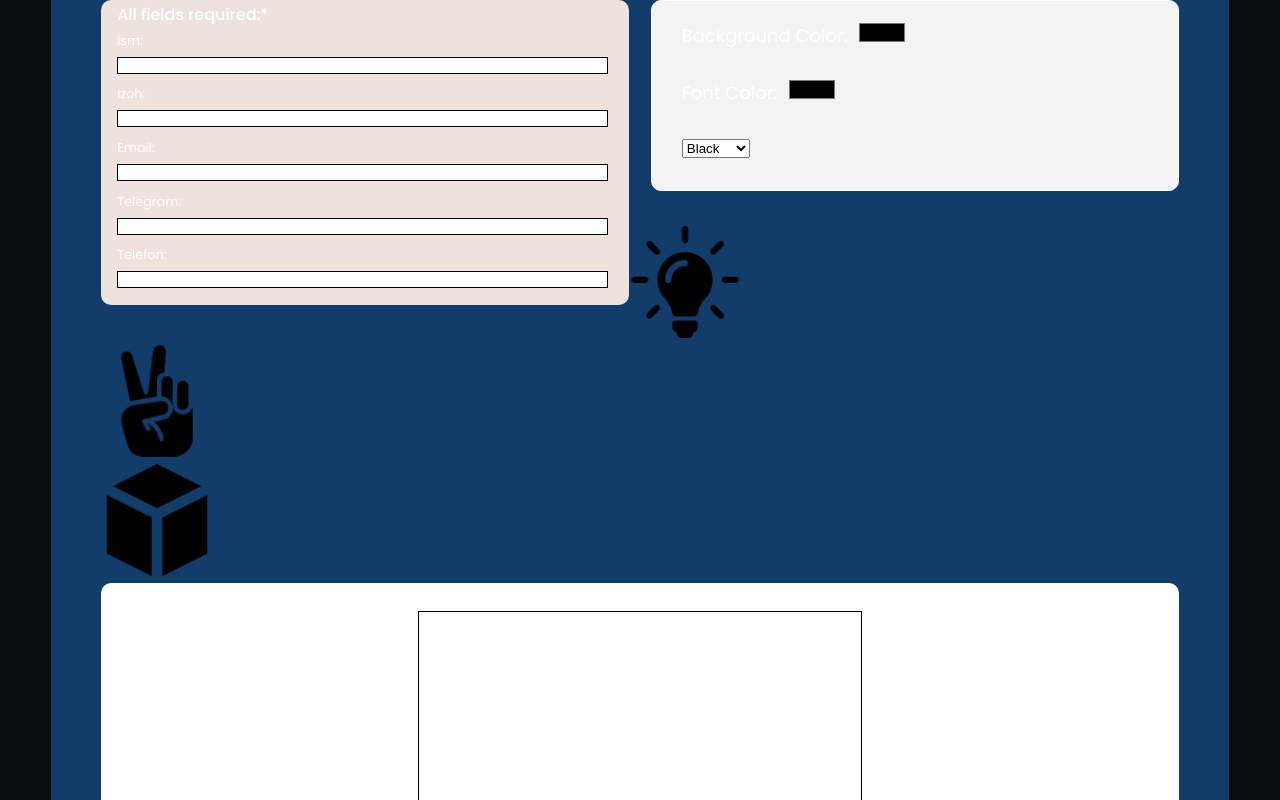
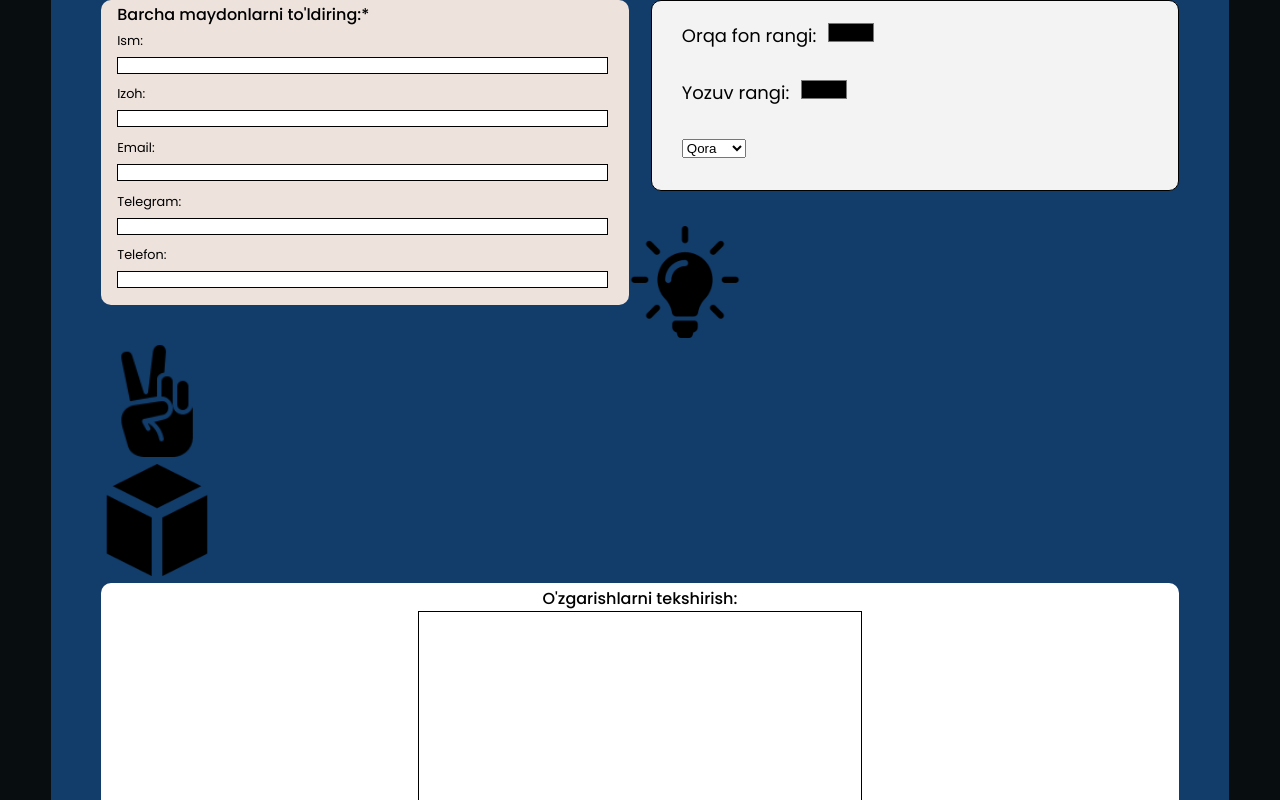
Before and after one commit to Jahongir7/visiting-card-frontend, a React (Vite) app: page /full-generator in a window 1280 px wide. Shown: the top 800 px of the page. Built offline with nearby package versions, Linux system fonts and the light colour scheme.

Commit message:
some texts changed

```diff
--- a/src/components/FullGenerator.jsx
+++ b/src/components/FullGenerator.jsx
@@ -17,19 +17,19 @@ function FullGenerator() {
   const [myImage, setMyImage] = useState("");
   const imageArr = [
     [
-      '<img src="./img/light-bulb_black.png" alt="Black light-bulb" " width="58px">',
-      '<img src="./img/peace_black.png" alt="Black peace signal" width="58px">',
-      '<img src="./img/cube_black.png" alt="Black cube" width="58px">',
+      '<img src="./img/light-bulb_black.png" alt="Black light-bulb"  width="58px"/>',
+      '<img src="./img/peace_black.png" alt="Black peace signal" width="58px"/>',
+      '<img src="./img/cube_black.png" alt="Black cube" width="58px"/>',
     ],
     [
-      '<img src="./img/light-bulb.png" alt="White light-bulb" width="58px">',
-      '<img src="./img/peace.png" alt="White peace signal" width="58px">',
-      '<img src="./img/cube.png" alt="White cube" width="58px">',
+      '<img src="./img/light-bulb.png" alt="White light-bulb" width="58px"/>',
+      '<img src="./img/peace.png" alt="White peace signal" width="58px"/>',
+      '<img src="./img/cube.png" alt="White cube" width="58px"/>',
     ],
     [
-      '<img src="./img/light-bulb.png" alt="White light-bulb with opacity of 0.3" width="58px" style="opacity: 0.3">',
-      '<img src="./img/peace.png" alt="White peace signal with opacity of 0.3" width="58px" style="opacity: 0.3">',
-      '<img src="./img/cube.png" alt="White cube with opacity of 0.3" width="58px" style="opacity: 0.3">',
+      '<img src="./img/light-bulb.png" alt="White light-bulb with opacity of 0.3" width="58px" style="opacity: 0.3"/>',
+      '<img src="./img/peace.png" alt="White peace signal with opacity of 0.3" width="58px" style="opacity: 0.3"/>',
+      '<img src="./img/cube.png" alt="White cube with opacity of 0.3" width="58px" style="opacity: 0.3"/>',
     ],
   ];
 
@@ -126,7 +126,7 @@ function FullGenerator() {
     <div id="wrapper">
       {/* Data Section */}
       <form id="data" autocomplete="off">
-        <h4>All fields required:*</h4>
+        <h4>Barcha maydonlarni to'ldiring:*</h4>
         <label>Ism:</label>
         <br />
         <input
@@ -173,7 +173,7 @@ function FullGenerator() {
         <button id="closeOptions" type="button">
           Done
         </button>
-        Background Color:&nbsp;&nbsp;
+        Orqa fon rangi:&nbsp;&nbsp;
         <input
           type="color"
           name="bgColor"
@@ -182,7 +182,7 @@ function FullGenerator() {
         />
         <br />
         <br />
-        Font Color:&nbsp;&nbsp;
+        Yozuv rangi:&nbsp;&nbsp;
         <input
           type="color"
           name="fontColor"
@@ -193,9 +193,9 @@ function FullGenerator() {
         <br />
         <form id="manageImg" name="colorImg">
           <select value={imageType} onChange={handleImageTypeChange}>
-            <option value="black">Black</option>
-            <option value="white">White</option>
-            <option value="opac">Opacity</option>
+            <option value="black">Qora</option>
+            <option value="white">Oq</option>
+            <option value="opac">Shaffof</option>
           </select>
         </form>
       </div>
@@ -213,7 +213,7 @@ function FullGenerator() {
         )}
       </div>
       <div className="checkCard">
-        <h4>Check your business card here:</h4>
+        <h4>O'zgarishlarni tekshirish:</h4>
         <div
           id="card"
           style={{ backgroundColor: backgroundColor, color: fontColor }}
@@ -250,10 +250,6 @@ function FullGenerator() {
         <br />
         <br />
       </div>
-      {/* Buttons Section */}
-      <button onClick={handleCardRequest}>Card Request</button>
-      <button onClick={handleStartAgain}>Start Again</button>
-
       {/* Error Message Section */}
       <div>{errorMsg}</div>
     </div>
--- a/src/index.css
+++ b/src/index.css
@@ -467,3 +467,6 @@ input[type=radio] {
         content: 'Dastur faqat komputerda ishlaydi';
     }
 }
+#wrapper{
+    color: #000 !important;
+}
```
